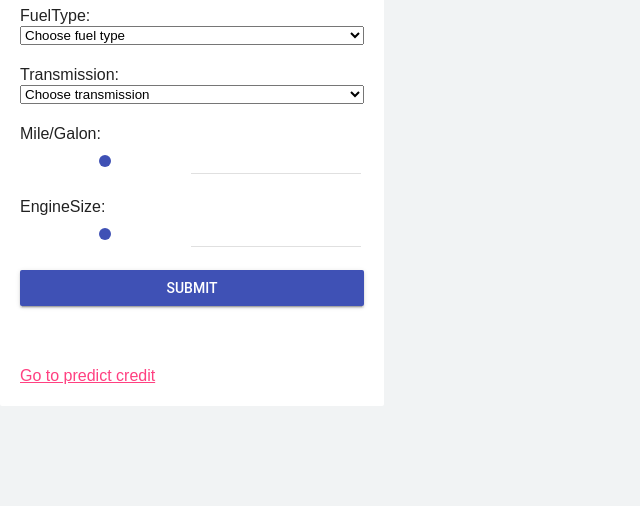
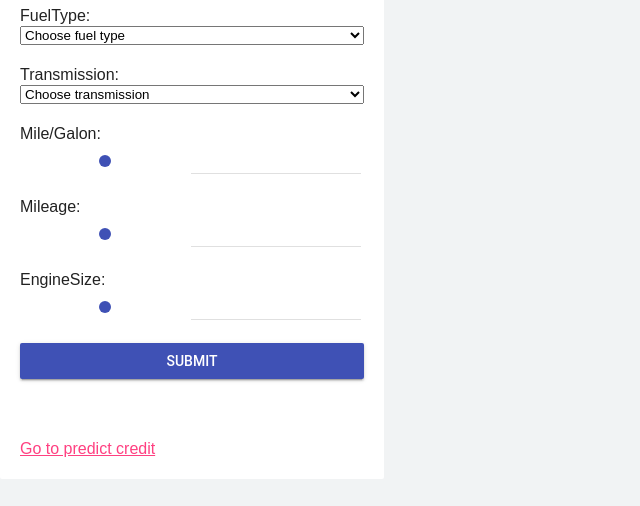
Before and after one commit to bellkjn-asl/asl-capstone, a Flask app: template templates/usedcar.html in a window 1280 px wide. Shown: the part 294-800 px from the top of the page, without its empty margins (0-640 px from the left). Run offline with Flask 2, Linux system fonts and the light colour scheme; the template is opened without the code that fills it, so the values that code supplies are empty.

Commit message:
modify error

```diff
--- a/config.py
+++ b/config.py
@@ -11,9 +11,9 @@ CREDIT_CARD = creditcard_config()
 
 
 class usedcar_config():
-    model_name = "babyweight2"
-    version_name = "ml_on_gcp"
-    predict_key = 'output'
+    model_name = "used_car"
+    version_name = "baseline"
+    predict_key = 'price'
 
 
 USED_CAR = usedcar_config()
--- a/main.py
+++ b/main.py
@@ -86,12 +86,29 @@ def usedcar():
 def predict_usedcar():
     data = request.get_json()
 
+    # "manufacturer": "ford",
+    # "model": "ford Focus",
+    # "year": 2017,
+    # "transmission": "Manual",
+    # "fuelType": "Diesel",
+    # "mileage": 197,
+    # "tax": 145,
+    # "mpg": 74.3,
+    # "engineSize": 1.5
+
     # maker = data.get('maker', None)
     # model = data.get('model', None)
     # fuelType = data.get('fueltype', None)
     # transmission = data.get('transmission', None)
     # mpg = data.get('mpg', None)
     # engineSize = data.get('enginesize', None)
+    data['year'] = data.pop('carYear')
+    data['manufacturer'] = data.pop('maker')
+    data['engineSize'] = data.pop('engine')
+    data["mileage"] = float(data["mileage"])
+    data["tax"] = float(data["tax"])
+    data["mpg"] = float(data["mpg"])
+    data["engineSize"] = float(data["engineSize"])
 
     usedcar_config = config.USED_CAR
 
--- a/static/script.js
+++ b/static/script.js
@@ -38,8 +38,10 @@ function updateDaysEmployedInput(val){
   document.getElementById("daysEmployedText").value = val;
 }
 
-
-
+function updateMileageInput(val){
+  document.getElementById("mileageSlider").value = val;
+  document.getElementById("mileageText").value = val;
+}
 
 function clearSelectData(select) {
   var length = select.options.length;
--- a/templates/usedcar.html
+++ b/templates/usedcar.html
@@ -205,6 +205,37 @@
       </table>
       <br />
 
+      <label for="mileageSlider">Mileage:</label>
+      <table>
+        <tr>
+          <td>
+            <input
+              type="range"
+              min="{{ mileage.min }}"
+              max="{{ mileage.max }}"
+              id="mileageSlider"
+              name="Mileage"
+              step="0.1"
+              oninput="updateMileageInput(this.value);"
+              class="mdl-slider mdl-js-slider"
+            />
+          </td>
+          <td>
+            <input
+              type="number"
+              id="mileageText"
+              min="{{ mileage.min }}"
+              max="{{ mileage.max }}"
+              step="0.1"
+              oninput="updateMileageInput(this.value);"
+              class="mdl-textfield__input"
+              required
+            />
+          </td>
+        </tr>
+      </table>
+      <br />
+
       <label for="enginesizeSlider">EngineSize:</label>
       <table>
         <tr>
```
